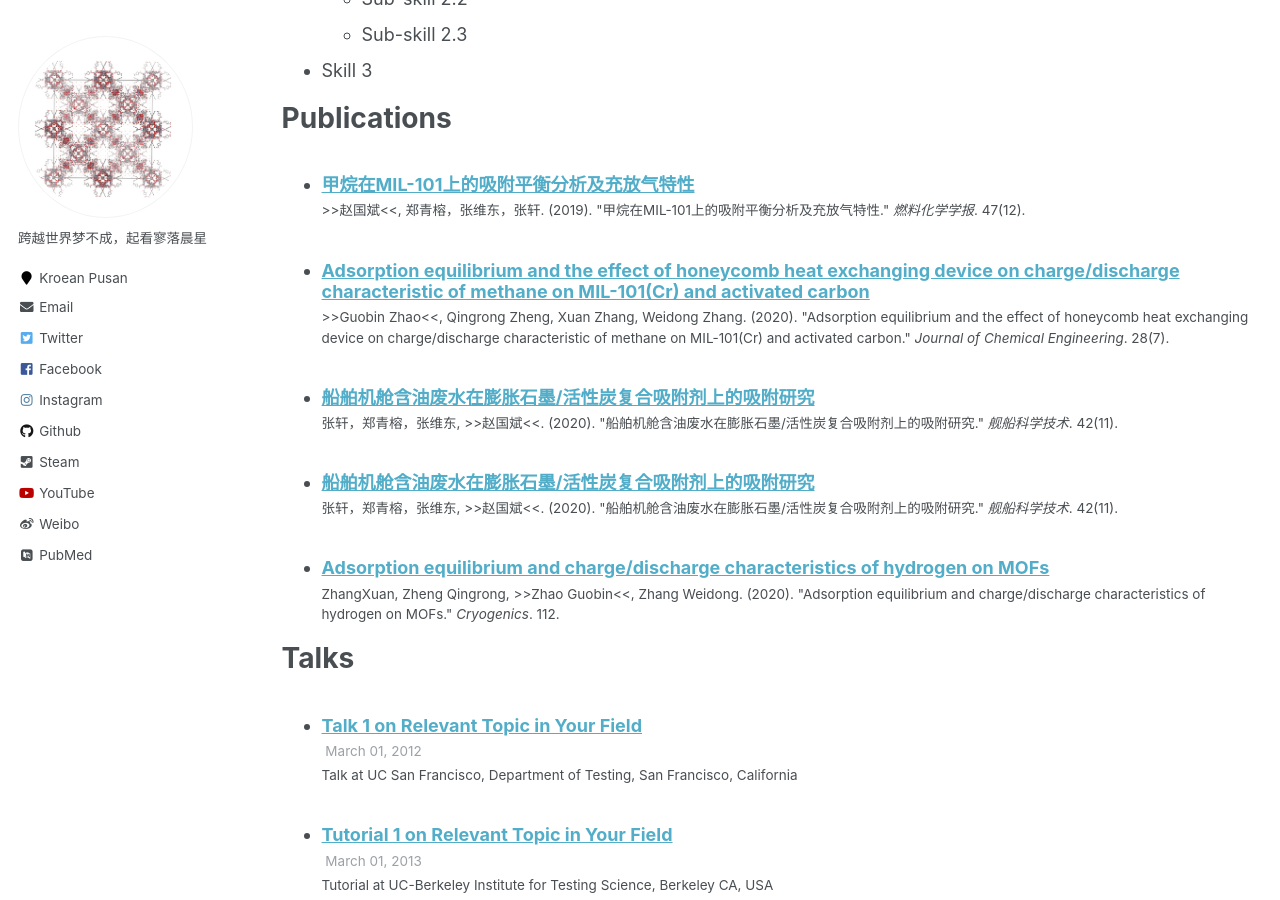
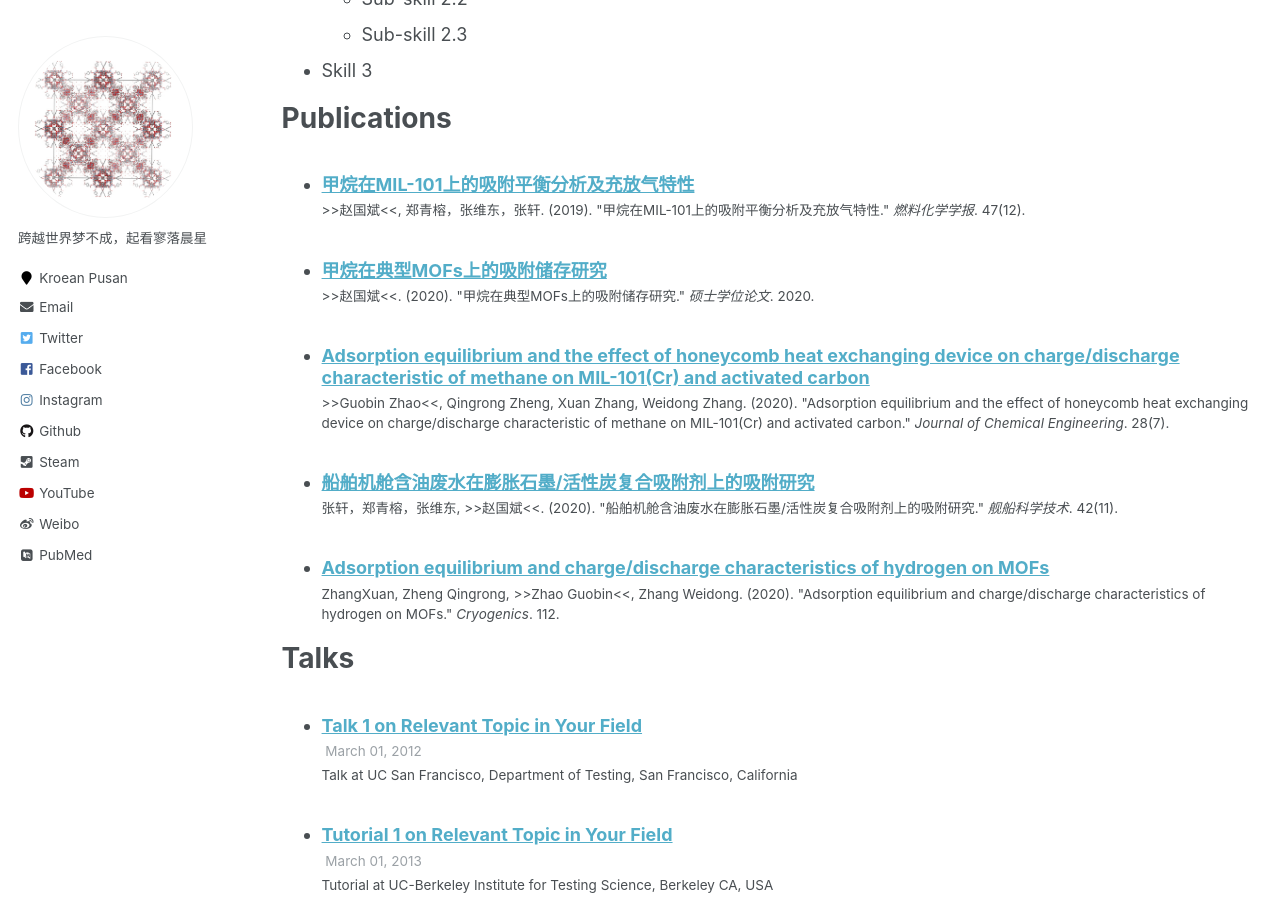
Before and after one commit to sxm13/ZGBshenxiaomoCV.github.io, a Jekyll site: the page built from _pages/cv.md, in a window 1280 px wide and 900 px high, scrolled down 853 px. Built offline with Jekyll 4.4.1, drawn with Linux system fonts in a browser that asks for light colours; some web fonts are replaced.

Commit message:
Update 2020-04-14-paper-title-number-5.md

```diff
--- a/_publications/2020-04-14-paper-title-number-5.md
+++ b/_publications/2020-04-14-paper-title-number-5.md
@@ -1,15 +1,15 @@
 ---
-title: "船舶机舱含油废水在膨胀石墨/活性炭复合吸附剂上的吸附研究"
+title: "甲烷在典型MOFs上的吸附储存研究"
 collection: publications
-permalink: /publication/2020-06-08-paper-title-number-3
-excerpt: 'This paper is about 船舶机舱油污吸附处理.'
-date: 2020-06-08
-venue: '舰船科学技术'
-paperurl: 'https://github.com/sxm13/ZGBshenxiaomoCV.github.io/blob/main/files/%E8%88%B9%E8%88%B6%E6%9C%BA%E8%88%B1%E5%90%AB%E6%B2%B9%E5%BA%9F%E6%B0%B4%E5%9C%A8%E8%86%A8%E8%83%80%E7%9F%B3%E5%A2%A8_%E6%B4%BB%E6%80%A7%E7%82%AD%E5%A4%8D%E5%90%88%E5%90%B8%E9%99%84%E5%89%82%E4%B8%8A%E7%9A%84%E5%90%B8%E9%99%84%E7%A0%94%E7%A9%B6_%E5%BC%A0%E8%BD%A9.pdf'
-citation: '张轩，郑青榕，张维东, >>赵国斌<<. (2020). &quot;船舶机舱含油废水在膨胀石墨/活性炭复合吸附剂上的吸附研究.&quot; <i>舰船科学技术</i>. 42(11).'
+permalink: /publication/2020-04-14-paper-title-number-5
+excerpt: 'This paper is about ANG的热效应.'
+date: 2020-04-14
+venue: '硕士学位论文'
+paperurl: 'https://github.com/sxm13/ZGBshenxiaomoCV.github.io/blob/main/files/%E7%94%B2%E7%83%B7%E5%9C%A8%E5%85%B8%E5%9E%8BMOFs%E4%B8%8A%E7%9A%84%E5%90%B8%E9%99%84%E5%82%A8%E5%AD%98%E7%A0%94%E7%A9%B6_%E8%B5%B5%E5%9B%BD%E6%96%8C.caj'
+citation: '>>赵国斌<<. (2020). &quot;甲烷在典型MOFs上的吸附储存研究.&quot; <i>硕士学位论文</i>. 2020.'
 ---
-This paper is about 船舶机舱油污吸附处理.
+This paper is about ANG的热效应.
 
-[Download paper here](https://github.com/sxm13/ZGBshenxiaomoCV.github.io/blob/main/files/%E8%88%B9%E8%88%B6%E6%9C%BA%E8%88%B1%E5%90%AB%E6%B2%B9%E5%BA%9F%E6%B0%B4%E5%9C%A8%E8%86%A8%E8%83%80%E7%9F%B3%E5%A2%A8_%E6%B4%BB%E6%80%A7%E7%82%AD%E5%A4%8D%E5%90%88%E5%90%B8%E9%99%84%E5%89%82%E4%B8%8A%E7%9A%84%E5%90%B8%E9%99%84%E7%A0%94%E7%A9%B6_%E5%BC%A0%E8%BD%A9.pdf)
+[Download paper here](https://github.com/sxm13/ZGBshenxiaomoCV.github.io/blob/main/files/%E7%94%B2%E7%83%B7%E5%9C%A8%E5%85%B8%E5%9E%8BMOFs%E4%B8%8A%E7%9A%84%E5%90%B8%E9%99%84%E5%82%A8%E5%AD%98%E7%A0%94%E7%A9%B6_%E8%B5%B5%E5%9B%BD%E6%96%8C.caj)
 
-Recommended citation: 张轩，郑青榕，张维东, >>赵国斌<<. (2020). "船舶机舱含油废水在膨胀石墨/活性炭复合吸附剂上的吸附研究." <i>舰船科学技术</i>. 42(11).
+Recommended citation: >>赵国斌<<. (2020). "甲烷在典型MOFs上的吸附储存研究." <i>硕士学位论文</i>. 2020.
```
